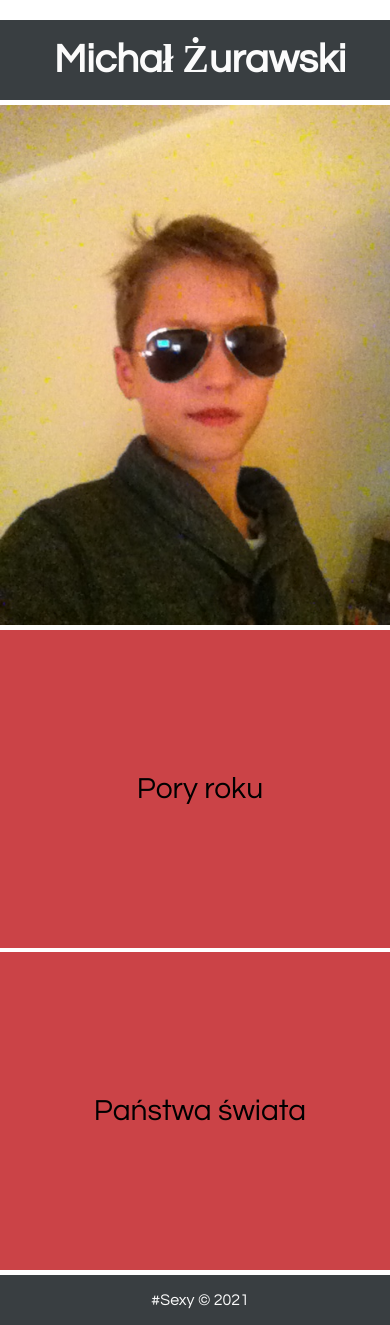
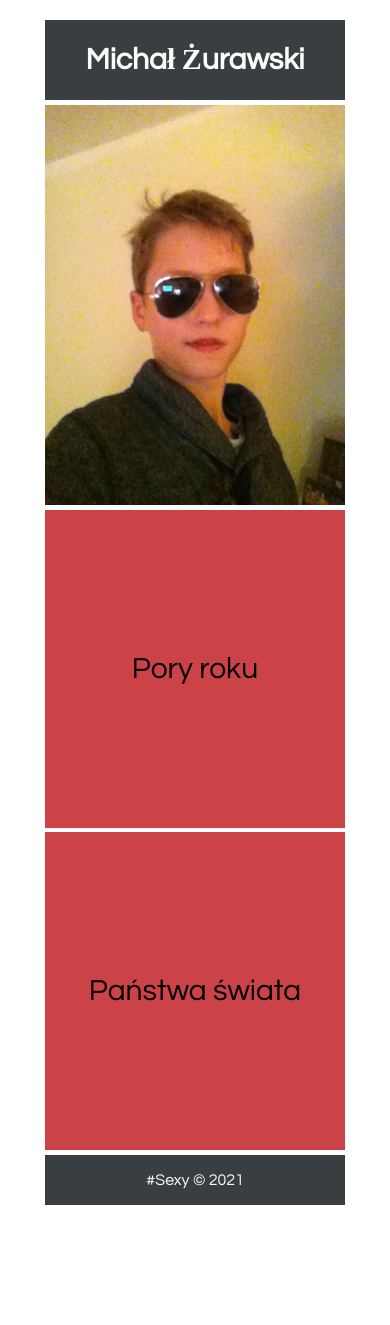
Before and after one commit to MichuLO2/MichuLO2.github.io, a plain HTML site: page index.html in a window 390 px wide. After the commit the page ends 1205 px from the top, so only its background shows below. Drawn offline with Linux system fonts and the light colour scheme.

Commit message:
Hotfix 1.02

```diff
--- a/styles/menu.css
+++ b/styles/menu.css
@@ -24,9 +24,17 @@ aside {width:235px;}
 #main {width:480px;}
 }
 
-@media (max-width: 750px) {
+@media (max-width: 750px) and (min-width: 500px) {
 .container {width:400px;}
 aside {width:100%; font-size:30px;}
 #main {width:400px; height:520px;}
 #main img {width:400px; height:520px;}
 }
+
+@media (max-width: 500px) {
+.container {width:300px;}
+header {width:100%; font-size:15px;}
+aside {width:100%; font-size:30px;}
+#main {width:300px; height:400px;}
+#main img {width:300px; height:400px;}
+}
```
